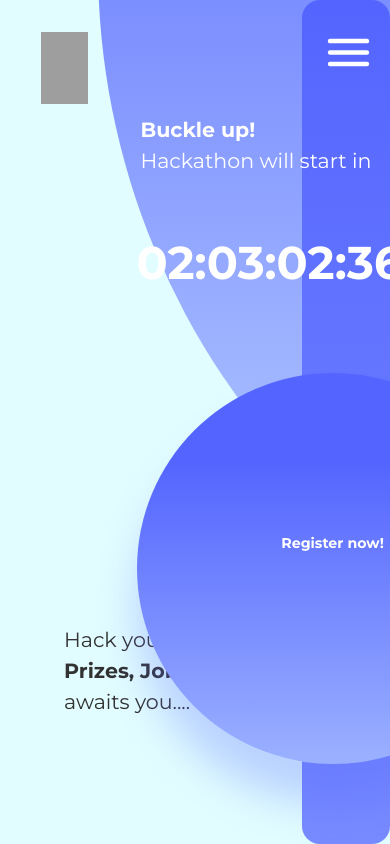
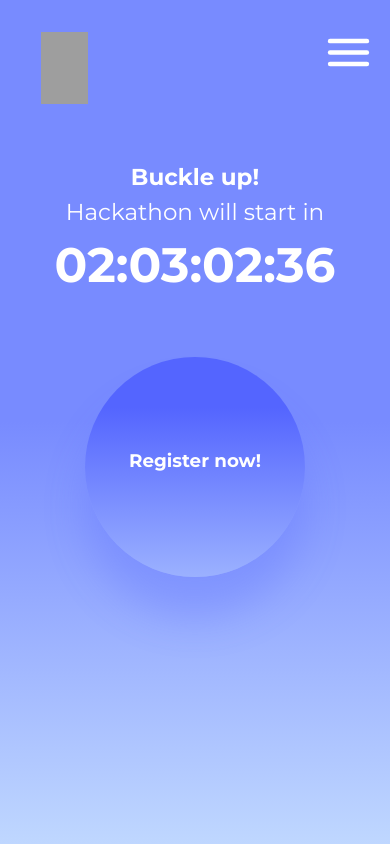
Before and after one commit to bhaskaraa45/HackathonPortal, a Next.js app in the folder hackathon/: page / in a window 390 px wide. Built offline with nearby package versions, Linux system fonts and the light colour scheme; grey boxes are pictures that could not be loaded.

Commit message:
made homepage responsive

```diff
--- a/hackathon/pages/index.tsx
+++ b/hackathon/pages/index.tsx
@@ -38,6 +38,9 @@ export default function Home() {
 
     return (
         <div className={styles.container}>
+            <div className={styles.countdownBOX}>
+                {countdown}
+            </div>
             <div className={styles.ellipse1}></div>
             <div className={styles.rectangle1}>
                 <div className={styles.menuButton} onClick={handleHamburgerClick}>
@@ -48,16 +51,14 @@ export default function Home() {
                 <b>Buckle up!</b> <br />
                 Hackathon will start in
             </div>
-            <div className={styles.countdownBOX}>
-                {countdown}
-            </div>
+
             <div className={styles.description}>
                 Hack your <b>future,</b><br />
                 <b>Prizes, Jobs & Glory</b> <br />
                 awaits you....
             </div>
-            <div className={styles.register} onClick={handleRegisterClick}>
-                <div className={styles.registerText}>
+            <div className={styles.register}>
+                <div className={styles.registerText} onClick={handleRegisterClick}>
                     Register now!
                 </div>
             </div>
--- a/hackathon/styles/home.module.css
+++ b/hackathon/styles/home.module.css
@@ -3,7 +3,8 @@
     position: relative;
     width: 100%;
     height: 100vh;
-    overflow: hidden; /* Hide overflow to avoid horizontal scrolling */
+    overflow: hidden;
+    /* Hide overflow to avoid horizontal scrolling */
     display: flex;
     justify-content: center;
     align-items: center;
@@ -33,6 +34,7 @@
     z-index: 2;
     /* padding: 16px;  */
 }
+
 .menuButton {
     position: relative;
     left: 22%;
@@ -76,9 +78,9 @@
     font-style: normal;
     font-size: calc(0.8rem + 2vw);
     color: #323232;
+    z-index: 3;
 }
 
-/* Register Button */
 /* Register Button */
 .register {
     position: absolute;
@@ -104,11 +106,13 @@
     font-size: calc(0.4rem + 2vw);
     color: #ffffff;
     z-index: 4;
-    cursor: pointer; /* Change cursor on hover */
+    cursor: pointer;
+    /* Change cursor on hover */
 }
 
 .registerText:hover {
-    text-decoration: underline; /* Add underline on hover */
+    text-decoration: underline;
+    /* Add underline on hover */
 }
 
 /* E-Cell Logo */
@@ -119,7 +123,98 @@
     left: 41px;
     top: 32px;
     background: url("https://s3-alpha-sig.figma.com/img/e79e/2a1d/3219687af019e93fd354ef562c3de362?Expires=1717977600&Key-Pair-Id=APKAQ4GOSFWCVNEHN3O4&Signature=kK5rmG4pPZM9l3aQqXtv0gQuv9i2KaBcNivupfkbDIZg7H672yGTUFspPEcMykm3c56ythRkqCT5tB3Sac4qRyVPcWDqZyHemkE6EzxjXktflQtc41H77I-VuVwMiN9U4PzU1bwv~PG~CsGOnDRhOEgXGtaRPPclLo99YO5ovdgM47KzieKRqtod6gJG~vMQe1ySnBKTk~A9WBP6Il0tvjxcjTRLnEfJqYz5O96m9S7Wyl6CBBtlSlK0nAd0WMQhyJMyF4aKkAeLxfbn0BeMLP-NbL-5Cl3So5fHMgbjvG1Ih1Z8MMXYrWEdEirTLau1kPqmXripNBit85O6ChsilQ__");
-    background-size: cover; /* Ensure the image covers the entire element */
+    background-size: cover;
+    /* Ensure the image covers the entire element */
     background-repeat: no-repeat;
     z-index: 5;
 }
+
+/* Mobile styles */
+@media only screen and (max-width: 1000px) {
+    .ellipse1 {
+        position: absolute;
+        height: 100%;
+        width: 100%;
+        left: 0%;
+        top: 0%;
+        border-radius: 0%;
+        background: linear-gradient(180.03deg, #788BFF 49.97%, #BFD7FF 99.97%);
+        z-index: 1;
+    }
+
+    .rectangle1 {
+        /* display: none; */
+        position: absolute;
+        width: 88px;
+        height: 100%;
+        top: 0px;
+        right: 0px;
+        background: transparent;
+        border-radius: 18px;
+        z-index: 1;
+    }
+
+    .countdownBOX {
+        position: absolute;
+        font-family: 'Montserrat';
+        font-style: normal;
+        font-weight: 700;
+        font-size: calc(1rem + 8.3vw);
+        color: #FFFFFF;
+        z-index: 3;
+        left: auto;
+    }
+
+    .starttext {
+        position: absolute;
+        bottom: countdown;
+        left: auto;
+        font-family: 'Montserrat';
+        font-style: normal;
+        font-size: calc(1rem + 1.8vw);
+        color: #FFFFFF;
+        z-index: 3;
+        margin-top: 45px;
+        text-align: center;
+    }
+
+    .register {
+        position: absolute;
+        width: 220px;
+        height: 220px;;
+        left: auto;
+        border-radius: 50%;
+        background: linear-gradient(180deg, #5465FF 23.01%, #9BB1FF 100%);
+        box-shadow: 0px 40px 40px rgba(84, 101, 255, 0.28);
+        z-index: 3;
+        bottom: auto;
+        margin-top: 90px;
+    }
+
+    .description {
+        display: none;
+        position: absolute;
+        left: auto;
+        font-family: 'Montserrat';
+        font-style: normal;
+        font-size: calc(0.8rem + 2vw);
+        color: #323232;
+        z-index: 3;
+        bottom: 17%;
+    }
+
+    .registerText {
+        position: relative;
+        display: flex;
+        justify-content: center;
+        top: 41%;
+        font-family: 'Montserrat';
+        font-style: normal;
+        font-weight: 700;
+        font-size: calc(0.9rem + 1vw);
+        color: #ffffff;
+        z-index: 4;
+        cursor: pointer;
+    }
+
+}
```
